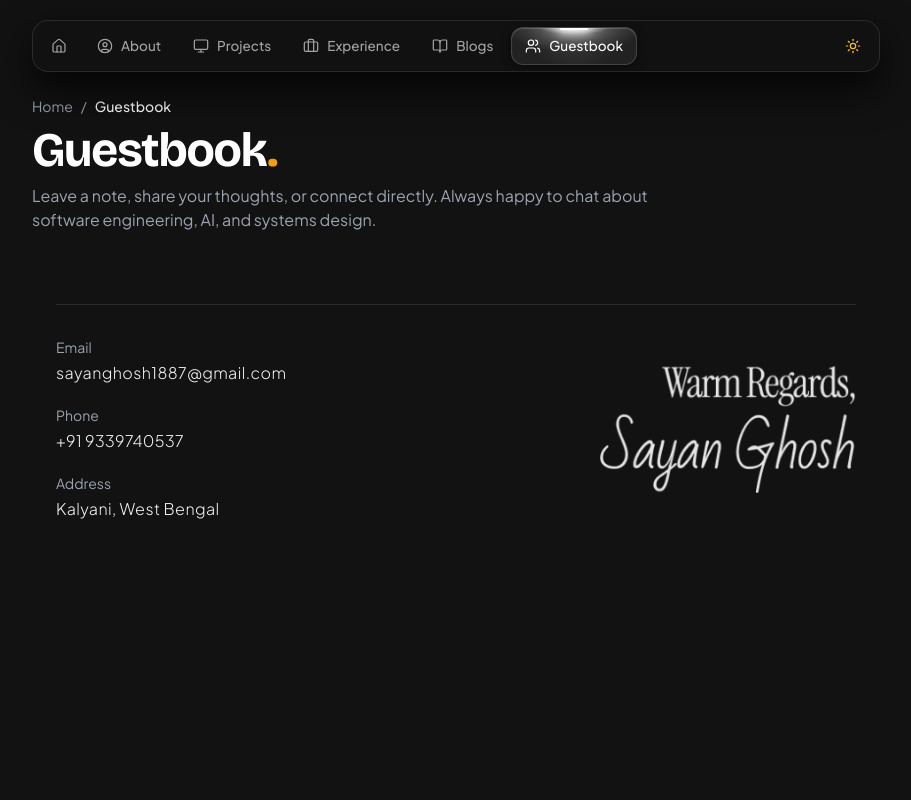
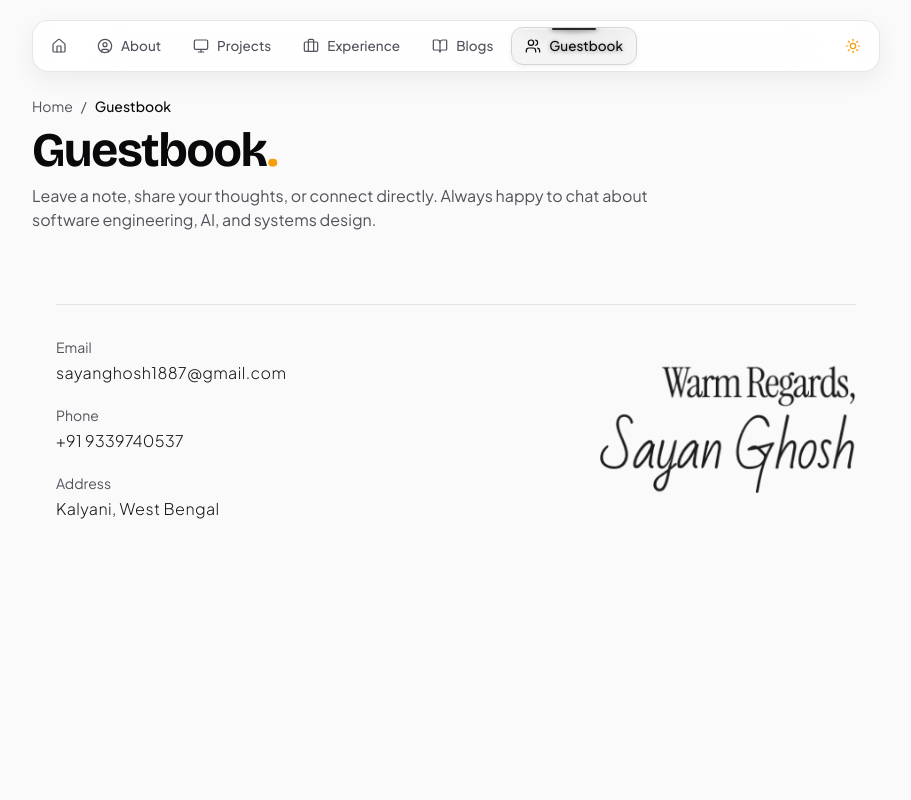
Before and after one commit to me-sayanghosh/portfolio-2.0, a Next.js app: page /guestbook in a window 1280 px wide. Both pictures are taken after a click on the button 1037 px from the left and 46 px from the top of the page. Shown: the top 800 px of the page, without its empty margins (184-1095 px from the left). Built offline with nearby package versions, Linux system fonts and the light colour scheme.

Commit message:
refactor: implement theme provider and enhance theme toggle functionality across components

```diff
--- a/app/layout.tsx
+++ b/app/layout.tsx
@@ -5,6 +5,7 @@ import SmoothScroll from '../src/components/SmoothScroll';
 import { ModalProvider } from '../src/context/ModalContext';
 import RegisterSW from '../src/components/RegisterSW';
 import PWAInstallPrompt from '../src/components/PWAInstallPrompt';
+import { ThemeProvider } from '../src/components/ThemeProvider';
 
 export const metadata = {
   title: 'Sayan Ghosh | Full-Stack & AI Engineer Portfolio',
@@ -34,7 +35,7 @@ export const viewport = {
 
 export default function RootLayout({ children }: { children: React.ReactNode }) {
   return (
-    <html lang="en">
+    <html lang="en" suppressHydrationWarning>
       <head>
         <link rel="preconnect" href="https://fonts.googleapis.com" />
         <link rel="preconnect" href="https://fonts.gstatic.com" crossOrigin="anonymous" />
@@ -43,7 +44,8 @@ export default function RootLayout({ children }: { children: React.ReactNode })
           rel="stylesheet"
         />
       </head>
-      <body className="bg-[#121212] text-white selection:bg-amber-500/30 selection:text-amber-200 min-h-screen font-sans antialiased">
+      <body className="bg-[#fafafa] dark:bg-[#121212] text-neutral-900 dark:text-white transition-colors duration-300 min-h-screen font-sans antialiased selection:bg-amber-500/30 selection:text-amber-800 dark:selection:text-amber-200">
+        <ThemeProvider attribute="class" defaultTheme="dark" enableSystem={false}>
           <RegisterSW />
           <ModalProvider>
             <SmoothScroll>
@@ -55,6 +57,7 @@ export default function RootLayout({ children }: { children: React.ReactNode })
               <PWAInstallPrompt />
             </SmoothScroll>
           </ModalProvider>
+        </ThemeProvider>
       </body>
     </html>
   );
--- a/package.json
+++ b/package.json
@@ -16,6 +16,7 @@
     "lenis": "^1.3.25",
     "lucide-react": "^0.475.0",
     "next": "^16.2.12",
+    "next-themes": "^0.4.6",
     "react": "^18.3.1",
     "react-dom": "^18.3.1",
     "tailwind-merge": "^3.6.0"
--- a/src/components/Navbar.tsx
+++ b/src/components/Navbar.tsx
@@ -1,8 +1,9 @@
 'use client';
 
-import React, { useState } from "react";
+import React, { useState, useEffect } from "react";
 import { motion, AnimatePresence } from "framer-motion";
 import { usePathname, useRouter } from "next/navigation";
+import { useTheme } from "next-themes";
 import {
   House,
   CircleUser,
@@ -19,7 +20,18 @@ export default function Navbar() {
   const pathname = usePathname();
   const router = useRouter();
   const [isMobileMenuOpen, setIsMobileMenuOpen] = useState(false);
-  const [isDarkMode, setIsDarkMode] = useState(true);
+  const { theme, setTheme, resolvedTheme } = useTheme();
+  const [mounted, setMounted] = useState(false);
+
+  useEffect(() => {
+    setMounted(true);
+  }, []);
+
+  const isDark = mounted ? (resolvedTheme === "dark" || theme === "dark") : true;
+
+  const toggleTheme = () => {
+    setTheme(isDark ? "light" : "dark");
+  };
 
   const navItems = [
     { id: "home", label: "Home", path: "/", icon: House, iconOnly: true },
@@ -58,15 +70,11 @@ export default function Navbar() {
     router.push(path);
   };
 
-  const toggleTheme = () => {
-    setIsDarkMode((prev) => !prev);
-  };
-
   return (
     <>
       {/* ─── Desktop Squarish Spotlight Navbar (md and above) ─── */}
       <nav aria-label="Main Navigation" className="hidden md:flex fixed top-5 left-1/2 -translate-x-1/2 z-50 w-full max-w-4xl px-4 sm:px-6">
-        <div className="w-full h-[52px] border border-white/10 rounded-2xl p-1.5 flex flex-row items-center justify-between bg-[#121212]/95 backdrop-blur-2xl shadow-[0_16px_40px_rgba(0,0,0,0.8)] relative">
+        <div className="w-full h-[52px] border border-zinc-200/90 dark:border-white/10 rounded-2xl p-1.5 flex flex-row items-center justify-between bg-white/85 dark:bg-[#121212]/95 backdrop-blur-2xl shadow-[0_8px_24px_rgba(0,0,0,0.06)] dark:shadow-[0_16px_40px_rgba(0,0,0,0.8)] relative transition-colors duration-250">
           {/* Left: Navigation Items with Spotlight */}
           <div className="flex items-center gap-1">
             {navItems.map((item) => {
@@ -82,7 +90,9 @@ export default function Navbar() {
                   className={`relative h-[38px] rounded-xl flex items-center justify-center gap-2 text-[13.5px] font-medium transition-colors duration-200 select-none cursor-pointer z-10 active:scale-95 ${
                     item.iconOnly ? "w-10 px-0" : "px-3.5"
                   } ${
-                    active ? "text-white" : "text-neutral-400 hover:text-white hover:bg-white/[0.04]"
+                    active
+                      ? "text-zinc-950 dark:text-white"
+                      : "text-zinc-600 hover:text-zinc-950 hover:bg-zinc-100/70 dark:text-neutral-400 dark:hover:text-white dark:hover:bg-white/[0.04]"
                   }`}
                 >
                   {active && (
@@ -94,48 +104,70 @@ export default function Navbar() {
                         damping: 30,
                         mass: 0.8,
                       }}
-                      className="absolute inset-0 rounded-xl border border-white/15 bg-[#222222] overflow-hidden pointer-events-none -z-10 shadow-[inset_0_1px_1px_rgba(255,255,255,0.18),0_2px_8px_rgba(0,0,0,0.5)]"
+                      className="absolute inset-0 rounded-xl border border-zinc-300 dark:border-white/20 bg-zinc-100 dark:bg-[#1e1e22] overflow-hidden pointer-events-none z-0 shadow-[inset_0_1px_0_0_rgba(255,255,255,0.9),0_2px_6px_rgba(0,0,0,0.05)] dark:shadow-[inset_0_1px_0_0_rgba(255,255,255,0.25),0_2px_8px_rgba(0,0,0,0.5)] transition-colors duration-200"
                     >
-                      {/* Layer 1: Downward Spotlight Beam */}
+                      {/* Layer 1: Downward Spotlight Beam (Cone) */}
                       <div
                         className="absolute inset-0 pointer-events-none z-10"
                         style={{
-                          background:
-                            "radial-gradient(ellipse 70% 85% at 50% 0%, rgba(255, 255, 255, 0.45) 0%, rgba(255, 255, 255, 0.14) 45%, rgba(255, 255, 255, 0) 80%)",
+                          background: isDark
+                            ? "radial-gradient(ellipse 75% 85% at 50% 0%, rgba(255, 255, 255, 0.70) 0%, rgba(255, 255, 255, 0.28) 35%, rgba(255, 255, 255, 0.08) 65%, transparent 85%)"
+                            : "radial-gradient(ellipse 75% 85% at 50% 0%, rgba(0, 0, 0, 0.08) 0%, rgba(0, 0, 0, 0.03) 35%, transparent 70%)",
                         }}
                       />
 
                       {/* Layer 2: Soft Ambient Base Glow */}
-                      <div
-                        className="absolute inset-0 pointer-events-none z-0"
-                        style={{
-                          background:
-                            "radial-gradient(circle at 50% 0%, rgba(255, 255, 255, 0.12) 0%, transparent 65%)",
-                        }}
-                      />
+                      {isDark && (
+                        <div
+                          className="absolute inset-0 pointer-events-none z-0"
+                          style={{
+                            background: "radial-gradient(circle at 50% 0%, rgba(255, 255, 255, 0.15) 0%, transparent 70%)",
+                          }}
+                        />
+                      )}
 
                       {/* Layer 3: Top Flare Glow beneath Filament */}
                       <div
                         className={`absolute top-0 left-1/2 -translate-x-1/2 ${
-                          item.iconOnly ? "w-8" : "w-16"
-                        } h-[6px] pointer-events-none z-10`}
+                          item.iconOnly ? "w-7" : "w-14"
+                        } h-[8px] pointer-events-none z-10`}
                         style={{
-                          background:
-                            "radial-gradient(ellipse at center top, rgba(255, 255, 255, 0.8) 0%, rgba(255, 255, 255, 0) 75%)",
+                          background: isDark
+                            ? "radial-gradient(ellipse at 50% 0%, rgba(255, 255, 255, 0.95) 0%, rgba(255, 255, 255, 0) 75%)"
+                            : "radial-gradient(ellipse at 50% 0%, rgba(0, 0, 0, 0.15) 0%, transparent 75%)",
                         }}
                       />
 
-                      {/* Layer 4: Solid Crisp Lamp Bar with Neon Bloom */}
+                      {/* Layer 4: Solid Crisp Lamp Bar with Clean Neon Bloom (Exact match with Image 2) */}
                       <div
                         className={`absolute top-0 left-1/2 -translate-x-1/2 ${
-                          item.iconOnly ? "w-[22px]" : "w-7"
-                        } h-[2px] bg-white rounded-full z-20 shadow-[0_0_8px_1.5px_rgba(255,255,255,1),0_0_16px_3px_rgba(255,255,255,0.55)]`}
+                          item.iconOnly ? "w-[22px]" : "w-11"
+                        } h-[2px] rounded-full z-20 ${
+                          isDark
+                            ? "bg-white shadow-[0_0_6px_1px_rgba(255,255,255,0.95),0_0_12px_2px_rgba(255,255,255,0.45)]"
+                            : "bg-zinc-800 shadow-[0_0_4px_1px_rgba(0,0,0,0.25)]"
+                        }`}
                       />
                     </motion.div>
                   )}
 
-                  <Icon className="w-4 h-4 shrink-0" strokeWidth={1.85} />
-                  {!item.iconOnly && <span>{item.label}</span>}
+                  <Icon
+                    className={`w-4 h-4 shrink-0 relative z-10 transition-colors ${
+                      active ? "text-zinc-950 dark:text-white" : ""
+                    }`}
+                    strokeWidth={1.85}
+                  />
+                  {!item.iconOnly && (
+                    <span
+                      className={`relative z-10 ${
+                        active
+                          ? "text-zinc-950 dark:text-white font-medium drop-shadow-[0_1px_2px_rgba(0,0,0,0.4)]"
+                          : ""
+                      }`}
+                    >
+                      {item.label}
+                    </span>
+                  )}
                 </button>
               );
             })}
@@ -147,12 +179,12 @@ export default function Navbar() {
             onClick={toggleTheme}
             aria-label="Toggle theme"
             title="Toggle theme"
-            className="w-10 h-[38px] rounded-xl flex items-center justify-center text-neutral-400 hover:text-white hover:bg-white/[0.04] active:scale-90 transition-all cursor-pointer shrink-0"
+            className="w-10 h-[38px] rounded-xl flex items-center justify-center text-zinc-600 hover:text-black hover:bg-zinc-100/70 dark:text-neutral-400 dark:hover:text-white dark:hover:bg-white/[0.04] active:scale-90 transition-all cursor-pointer shrink-0"
           >
-            {isDarkMode ? (
+            {isDark ? (
               <Moon className="w-4 h-4" strokeWidth={1.85} />
             ) : (
-              <Sun className="w-4 h-4 text-amber-400" strokeWidth={1.85} />
+              <Sun className="w-4 h-4 text-amber-500" strokeWidth={1.85} />
             )}
           </button>
         </div>
@@ -162,27 +194,34 @@ export default function Navbar() {
       <div className="md:hidden sticky top-0 z-40 bg-transparent pt-2.5 px-2.5 sm:px-3 pb-1.5 transition-all duration-300 w-full">
         <div className="w-full max-w-xl mx-auto">
           {/* Floating Top Header Bar */}
-          <div className="h-[52px] p-1.5 px-2 rounded-2xl bg-[#141414]/90 backdrop-blur-xl border border-white/10 shadow-[0_8px_32px_rgba(0,0,0,0.6)] flex items-center justify-between">
+          <div className="h-[52px] p-1.5 px-2 rounded-2xl bg-white/85 dark:bg-[#141414]/90 backdrop-blur-xl border border-zinc-200/80 dark:border-white/10 shadow-[0_8px_24px_rgba(0,0,0,0.06)] dark:shadow-[0_8px_32px_rgba(0,0,0,0.6)] flex items-center justify-between transition-colors">
             {/* Left: Home Icon Pill Button */}
             <button
               onClick={() => router.push("/")}
               aria-label="Home"
               className={`w-9 h-9 rounded-xl flex items-center justify-center transition-all cursor-pointer active:scale-95 relative overflow-hidden ${
                 pathname === "/"
-                  ? "text-white bg-[#222222] border border-white/15 shadow-[inset_0_1px_1px_rgba(255,255,255,0.18)]"
-                  : "text-neutral-400 hover:text-white bg-[#1a1a1a] hover:bg-[#222222]"
+                  ? "text-zinc-950 bg-zinc-100 border border-zinc-300 shadow-sm dark:text-white dark:bg-[#1e1e22] dark:border-white/20 dark:shadow-[inset_0_1px_0_0_rgba(255,255,255,0.25),0_2px_8px_rgba(0,0,0,0.5)]"
+                  : "text-zinc-600 hover:text-black bg-zinc-100/60 hover:bg-zinc-100 dark:text-neutral-400 dark:hover:text-white dark:bg-[#1a1a1a] dark:hover:bg-[#222222]"
               }`}
             >
               {pathname === "/" && (
                 <>
                   <div
-                    className="absolute inset-0 pointer-events-none"
+                    className="absolute inset-0 pointer-events-none z-10"
                     style={{
-                      background:
-                        "radial-gradient(ellipse 70% 85% at 50% 0%, rgba(255, 255, 255, 0.45) 0%, rgba(255, 255, 255, 0.14) 45%, rgba(255, 255, 255, 0) 80%)",
+                      background: isDark
+                        ? "radial-gradient(ellipse 75% 85% at 50% 0%, rgba(255, 255, 255, 0.70) 0%, rgba(255, 255, 255, 0.28) 35%, transparent 85%)"
+                        : "radial-gradient(ellipse 75% 85% at 50% 0%, rgba(0, 0, 0, 0.08) 0%, rgba(0, 0, 0, 0.03) 35%, transparent 70%)",
                     }}
                   />
-                  <div className="absolute top-0 left-1/2 -translate-x-1/2 w-5 h-[1.5px] bg-white rounded-full shadow-[0_0_6px_1px_rgba(255,255,255,1),0_0_12px_2px_rgba(255,255,255,0.5)]" />
+                  <div
+                    className={`absolute top-0 left-1/2 -translate-x-1/2 w-5 h-[2px] rounded-full z-20 ${
+                      isDark
+                        ? "bg-white shadow-[0_0_6px_1px_rgba(255,255,255,0.95)]"
+                        : "bg-zinc-800 shadow-[0_0_4px_1px_rgba(0,0,0,0.25)]"
+                    }`}
+                  />
                 </>
               )}
               <House className="w-[18px] h-[18px] relative z-10" strokeWidth={1.75} />
@@ -195,12 +234,12 @@ export default function Navbar() {
                 type="button"
                 onClick={toggleTheme}
                 aria-label="Toggle theme"
-                className="w-8 h-8 rounded-xl flex items-center justify-center text-neutral-400 hover:text-white hover:bg-white/5 active:scale-90 transition-all cursor-pointer"
+                className="w-8 h-8 rounded-xl flex items-center justify-center text-zinc-600 hover:text-black hover:bg-zinc-100/70 dark:text-neutral-400 dark:hover:text-white dark:hover:bg-white/5 active:scale-90 transition-all cursor-pointer"
               >
-                {isDarkMode ? (
+                {isDark ? (
                   <Moon className="w-[18px] h-[18px]" strokeWidth={1.75} />
                 ) : (
-                  <Sun className="w-[18px] h-[18px] text-amber-400" strokeWidth={1.75} />
+                  <Sun className="w-[18px] h-[18px] text-amber-500" strokeWidth={1.75} />
                 )}
               </button>
 
@@ -208,9 +247,9 @@ export default function Navbar() {
               <button
                 onClick={() => setIsMobileMenuOpen((prev) => !prev)}
                 aria-label="Toggle menu"
-                className="w-9 h-9 rounded-xl bg-[#222222] hover:bg-[#282828] active:scale-95 transition-all flex items-center justify-center text-white cursor-pointer border border-white/10"
+                className="w-9 h-9 rounded-xl bg-zinc-100 hover:bg-zinc-200/80 dark:bg-[#222222] dark:hover:bg-[#282828] active:scale-95 transition-all flex items-center justify-center text-zinc-800 dark:text-white cursor-pointer border border-zinc-200 dark:border-white/10"
               >
-                <Menu className="w-5 h-5 text-white" strokeWidth={1.75} />
+                <Menu className="w-5 h-5" strokeWidth={1.75} />
               </button>
             </div>
           </div>
@@ -247,7 +286,7 @@ export default function Navbar() {
                 }}
                 className="overflow-hidden"
               >
-                <div className="p-2 rounded-2xl bg-[#141414]/95 backdrop-blur-2xl border border-white/10 shadow-[0_20px_60px_rgba(0,0,0,0.85)] flex flex-col space-y-1">
+                <div className="p-2 rounded-[20px] bg-white/95 dark:bg-[#141414]/95 backdrop-blur-2xl border border-zinc-200 dark:border-white/10 shadow-[0_12px_40px_rgba(0,0,0,0.1)] dark:shadow-[0_20px_60px_rgba(0,0,0,0.85)] flex flex-col space-y-0.5 transition-colors">
                   {mobileMenuItems.map((item, index) => {
                     const active = isItemActive(item.path);
                     const Icon = item.icon;
@@ -268,29 +307,38 @@ export default function Navbar() {
                         onClick={() => handleNavClick(item.path)}
                         className={`relative flex items-center gap-3.5 px-3.5 py-2.5 rounded-xl text-left transition-all duration-150 cursor-pointer select-none w-full active:scale-[0.99] overflow-hidden ${
                           active
-                            ? "bg-[#222222] border border-white/15 text-white font-medium shadow-sm"
-                            : "text-neutral-400 hover:text-white hover:bg-white/[0.04] active:bg-white/[0.06]"
+                            ? "bg-zinc-100 border border-zinc-300 text-zinc-950 font-medium shadow-sm dark:bg-[#1e1e22] dark:border-white/20 dark:text-white dark:shadow-[inset_0_1px_0_0_rgba(255,255,255,0.25)]"
+                            : "text-zinc-600 hover:text-black hover:bg-zinc-100/70 dark:text-neutral-400 dark:hover:text-white dark:hover:bg-white/[0.04] active:bg-zinc-200/50 dark:active:bg-white/[0.06]"
                         }`}
                       >
                         {active && (
                           <>
                             <div
-                              className="absolute top-0 left-8 w-[50px] h-[24px] pointer-events-none"
+                              className="absolute inset-0 pointer-events-none z-10"
                               style={{
-                                background:
-                                  "radial-gradient(ellipse 60% 85% at 50% 0%, rgba(255, 255, 255, 0.85) 0%, rgba(255, 255, 255, 0.25) 45%, rgba(255, 255, 255, 0) 100%)",
+                                background: isDark
+                                  ? "radial-gradient(ellipse 60% 85% at 50% 0%, rgba(255, 255, 255, 0.70) 0%, rgba(255, 255, 255, 0.22) 40%, transparent 85%)"
+                                  : "radial-gradient(ellipse 60% 85% at 50% 0%, rgba(0, 0, 0, 0.08) 0%, rgba(0, 0, 0, 0.03) 40%, transparent 85%)",
                               }}
                             />
-                            <div className="absolute top-0 left-8 w-[24px] h-[1.5px] bg-white rounded-full shadow-[0_0_6px_1px_rgba(255,255,255,0.9)]" />
+                            <div
+                              className={`absolute top-0 left-1/2 -translate-x-1/2 w-12 h-[2px] rounded-full z-20 ${
+                                isDark
+                                  ? "bg-white shadow-[0_0_6px_1px_rgba(255,255,255,0.95)]"
+                                  : "bg-zinc-800 shadow-[0_0_4px_1px_rgba(0,0,0,0.25)]"
+                              }`}
+                            />
                           </>
                         )}
                         <Icon
                           className={`w-[19px] h-[19px] shrink-0 relative z-10 transition-colors ${
-                            active ? "text-white" : "text-neutral-400"
+                            active
+                              ? "text-zinc-950 dark:text-white"
+                              : "text-zinc-500 dark:text-neutral-400"
                           }`}
                           strokeWidth={1.75}
                         />
-                        <span className="text-[14.5px] font-medium tracking-tight relative z-10">{item.label}</span>
+                        <span className="text-[14.5px] font-medium tracking-tight relative z-10 drop-shadow-[0_1px_2px_rgba(0,0,0,0.4)]">{item.label}</span>
                       </motion.button>
                     );
                   })}
--- /dev/null
+++ b/src/components/ThemeProvider.tsx
@@ -0,0 +1,11 @@
+'use client';
+
+import * as React from 'react';
+import { ThemeProvider as NextThemesProvider } from 'next-themes';
+
+export function ThemeProvider({
+  children,
+  ...props
+}: React.ComponentProps<typeof NextThemesProvider>) {
+  return <NextThemesProvider {...props}>{children}</NextThemesProvider>;
+}
--- a/src/features/about/components/AboutCollageSection.tsx
+++ b/src/features/about/components/AboutCollageSection.tsx
@@ -4,7 +4,7 @@ import React from 'react';
 
 export default function AboutCollageSection({ onOpenResume }) {
   return (
-    <div className="relative w-full aspect-[762/720] rounded-2xl overflow-hidden shadow-lg border border-white/0 bg-[#0D0F15] select-none group/canvas">
+    <div className="keep-dark relative w-full aspect-[762/720] rounded-2xl overflow-hidden shadow-lg border border-white/0 bg-[#0D0F15] select-none group/canvas">
 
       {/* Background Grid Image Asset */}
       <img
--- a/src/index.css
+++ b/src/index.css
@@ -2,10 +2,38 @@
 @tailwind components;
 @tailwind utilities;
 
+:root {
+  --background: #fafafa;
+  --foreground: #09090b;
+  --card: #ffffff;
+  --card-foreground: #09090b;
+  --border: #e4e4e7;
+  --muted: #f4f4f5;
+  --muted-foreground: #71717a;
+  --accent: #f4f4f5;
+}
+
+.dark {
+  --background: #121212;
+  --foreground: #fafafa;
+  --card: #18181b;
+  --card-foreground: #fafafa;
+  --border: rgba(255, 255, 255, 0.1);
+  --muted: #27272a;
+  --muted-foreground: #9f9fa9;
+  --accent: #27272a;
+}
+
 @layer base {
   body {
     font-family: 'Plus Jakarta Sans', 'Inter', sans-serif;
-    background-color: #171717;
+    background-color: #fafafa;
+    color: #09090b;
+    transition: background-color 0.25s ease, color 0.25s ease;
+  }
+
+  .dark body {
+    background-color: #121212;
     color: #e2e8f0;
   }
 }
@@ -16,16 +44,143 @@
 }
 
 ::-webkit-scrollbar-track {
+  background: #f4f4f5;
+}
+
+.dark ::-webkit-scrollbar-track {
   background: #171717;
 }
 
 ::-webkit-scrollbar-thumb {
-  background: #2b2b2b;
+  background: #d4d4d8;
   border-radius: 4px;
 }
 
+.dark ::-webkit-scrollbar-thumb {
+  background: #2b2b2b;
+}
+
 ::-webkit-scrollbar-thumb:hover {
+  background: #a1a1aa;
+}
+
+.dark ::-webkit-scrollbar-thumb:hover {
   background: #3a3a3a;
+}
+
+/* Smooth Light Mode Color System (Matching thatdevguy.in) */
+html:not(.dark) body {
+  background-color: #fafafa !important;
+  color: #09090b !important;
+}
+
+/* Cards & Section Containers in Light Mode */
+html:not(.dark) .bg-\[\#0D0F15\],
+html:not(.dark) .bg-\[\#0D0F17\],
+html:not(.dark) .bg-\[\#0C0F17\],
+html:not(.dark) .bg-\[\#141414\],
+html:not(.dark) .bg-\[\#18181b\],
+html:not(.dark) .bg-\[\#181818\],
+html:not(.dark) .bg-\[\#181818\]\/90,
+html:not(.dark) .bg-\[\#161616\],
+html:not(.dark) .bg-\[\#17110d\],
+html:not(.dark) .bg-\[\#1D1D1D\],
+html:not(.dark) .bg-\[\#030303\]:not(.keep-dark) {
+  background-color: #ffffff !important;
+  border-color: #e4e4e7 !important;
+  box-shadow: 0 4px 20px -2px rgba(0, 0, 0, 0.05) !important;
+}
+
+/* Card Hover States in Light Mode */
+html:not(.dark) .hover\:bg-\[\#221a14\]:hover,
+html:not(.dark) .hover\:bg-\[\#1f1f1f\]:hover,
+html:not(.dark) .hover\:bg-\[\#2a2a2a\]:hover,
+html:not(.dark) .hover\:bg-\[\#202020\]:hover,
+html:not(.dark) .hover\:bg-neutral-800:hover {
+  background-color: #f8fafc !important;
+  border-color: #cbd5e1 !important;
+}
+
+/* Tech Pills & Secondary Boxes in Light Mode */
+html:not(.dark) .bg-\[\#222222\]:not(.keep-dark),
+html:not(.dark) .bg-\[\#1a1a1a\]:not(.keep-dark),
+html:not(.dark) .bg-\[\#1f1f1f\]:not(.keep-dark),
+html:not(.dark) .bg-\[\#262626\]:not(.keep-dark),
+html:not(.dark) .bg-\[\#2a2a2a\]:not(.keep-dark),
+html:not(.dark) .bg-\[\#242424\]:not(.keep-dark),
+html:not(.dark) .bg-\[\#111111\]:not(.keep-dark),
+html:not(.dark) .bg-\[\#1b1b1b\]:not(.keep-dark) {
+  background-color: #f4f4f5 !important;
+  border-color: #e4e4e7 !important;
+  color: #18181b !important;
+}
+
+/* Tag Badges on Cards */
+html:not(.dark) .bg-black\/60 {
+  background-color: rgba(255, 255, 255, 0.9) !important;
+  color: #18181b !important;
+  border-color: #e4e4e7 !important;
+}
+
+/* Typography Overrides in Light Mode */
+html:not(.dark) h1:not(.keep-dark),
+html:not(.dark) h2:not(.keep-dark),
+html:not(.dark) h3:not(.keep-dark),
+html:not(.dark) h4:not(.keep-dark) {
+  color: #09090b !important;
+}
+
+html:not(.dark) .text-white:not(.keep-dark):not(.resume-btn) {
+  color: #09090b !important;
+}
+
+html:not(.dark) .text-gray-100:not(.keep-dark) {
+  color: #18181b !important;
+}
+
+html:not(.dark) p.text-gray-200:not(.keep-dark),
+html:not(.dark) .text-gray-200:not(.keep-dark) {
+  color: #27272a !important;
+}
+
+html:not(.dark) p.text-gray-300:not(.keep-dark),
+html:not(.dark) p.text-gray-400:not(.keep-dark),
+html:not(.dark) span.text-gray-400:not(.keep-dark),
+html:not(.dark) span.text-neutral-400:not(.keep-dark),
+html:not(.dark) .text-gray-300:not(.keep-dark),
+html:not(.dark) .text-gray-400:not(.keep-dark) {
+  color: #52525b !important;
+}
+
+/* Signature image in light mode */
+html:not(.dark) img[src*="signature"] {
+  filter: invert(1);
+  mix-blend-mode: multiply !important;
+}
+
+/* Footer giant text in light mode */
+html:not(.dark) footer h1 {
+  color: #e4e4e7 !important;
+}
+
+html:not(.dark) footer h1:hover {
+  color: #09090b !important;
+}
+
+/* Resume button remains sharp black in light mode */
+html:not(.dark) .resume-btn {
+  background-color: #09090b !important;
+  color: #ffffff !important;
+  border-color: #27272a !important;
+}
+
+/* Borders in Light Mode */
+html:not(.dark) .border-white\/10:not(.keep-dark),
+html:not(.dark) .border-white\/15:not(.keep-dark),
+html:not(.dark) .border-white\/20:not(.keep-dark),
+html:not(.dark) .border-white\/30:not(.keep-dark),
+html:not(.dark) .border-\[\#333333\]:not(.keep-dark) {
+  border-color: #e4e4e7 !important;
 }
 
 
--- a/tailwind.config.js
+++ b/tailwind.config.js
@@ -1,5 +1,6 @@
 /** @type {import('tailwindcss').Config} */
 export default {
+  darkMode: 'class',
   content: [
     "./app/**/*.{js,ts,jsx,tsx}",
     "./src/**/*.{js,ts,jsx,tsx}",
```
Also changed, not shown: src/features/home/components/HeroSection.tsx (+4 -4 lines), 2 other files (tests, documents, lock files or other folders). Lines whose indentation alone changed are shown as unchanged.
